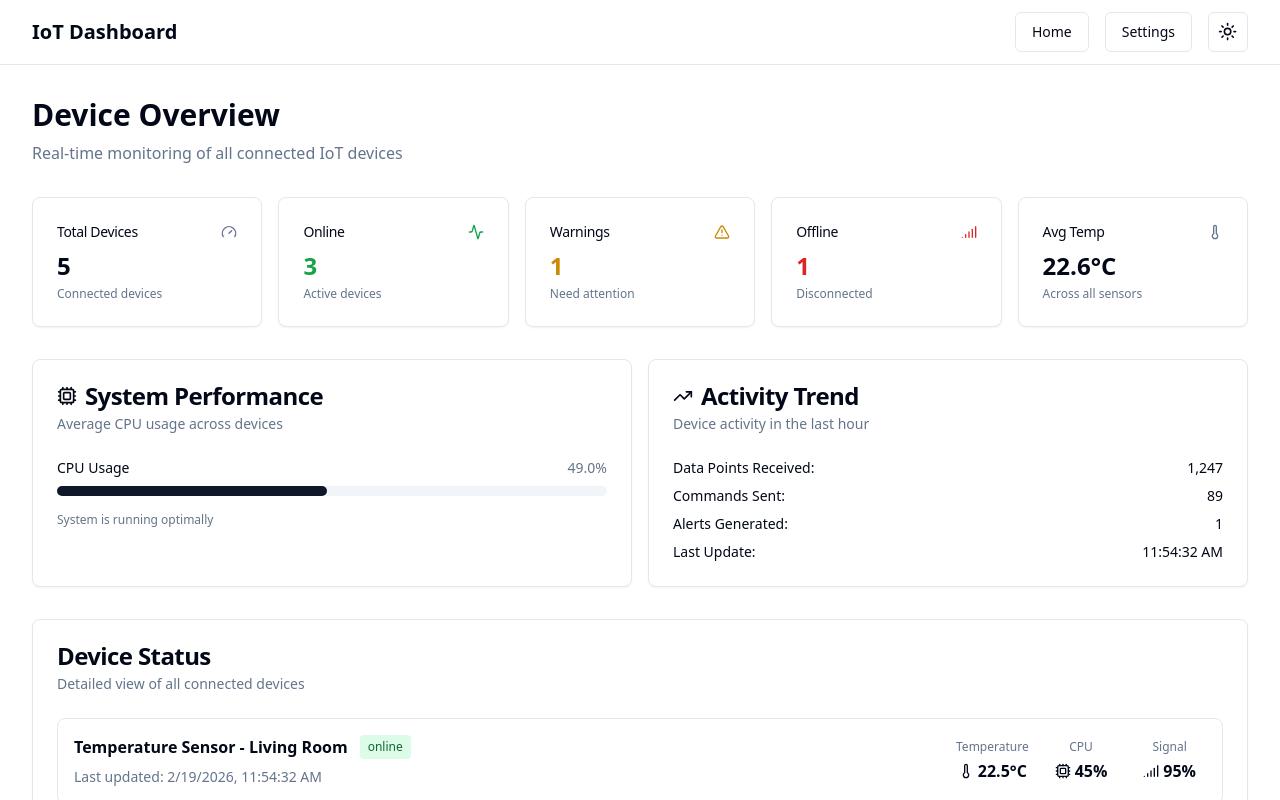
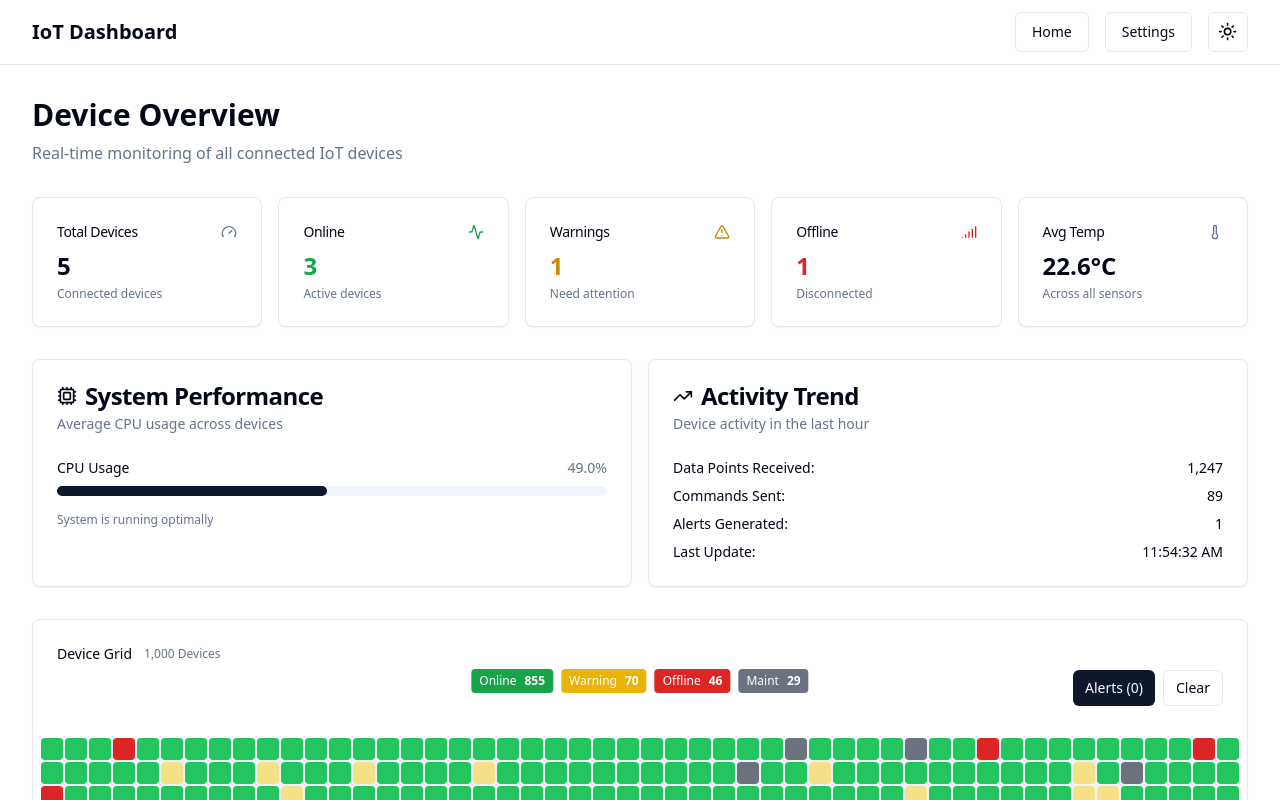
Before and after one commit to bedro96/iothub-controller, a Next.js app: page /iot-dashboard in a window 1280 px wide. Shown: the top 800 px of the page. Built offline with nearby package versions, Linux system fonts and the light colour scheme.

Commit message:
Update files

```diff
--- a/app/iot-dashboard/page.tsx
+++ b/app/iot-dashboard/page.tsx
@@ -6,6 +6,9 @@ import { Button } from "@/components/ui/button"
 import { Card, CardContent, CardDescription, CardHeader, CardTitle } from "@/components/ui/card"
 import { ModeToggle } from "@/components/mode-toggle"
 import { Activity, Cpu, Signal, Thermometer, Gauge, TrendingUp, AlertTriangle } from "lucide-react"
+import dynamic from 'next/dynamic'
+
+const DeviceGrid = dynamic(() => import('@/components/device-grid'), { ssr: false })
 
 type DeviceMetric = {
   id: string
@@ -270,6 +273,11 @@ export default function IoTDashboardPage() {
           </Card>
         </div>
 
+        {/* Device Grid */}
+        <div className="mb-8">
+          <DeviceGrid totalDevices={1000} />
+        </div>
+
         {/* Device List */}
         <Card>
           <CardHeader>
--- /dev/null
+++ b/components/device-grid.tsx
@@ -0,0 +1,154 @@
+"use client"
+
+import React, { useEffect, useMemo, useState } from "react"
+import { Card, CardContent, CardHeader, CardTitle } from "@/components/ui/card"
+import { Button } from "@/components/ui/button"
+
+type Device = {
+  id: string
+  status: 'online' | 'warning' | 'offline' | 'maintenance'
+  temperature: string
+  humidity: string
+  lastSeen: string
+}
+
+export default function DeviceGrid({ totalDevices = 1000 }: { totalDevices?: number }) {
+  const [devices, setDevices] = useState<Device[]>([])
+  const [alerts, setAlerts] = useState<{ message: string; severity: string; time: Date }[]>([])
+
+  const DEVICE_TYPES = useMemo(() => ['Sensor','Gateway','Controller','Actuator','Camera'], [])
+
+  useEffect(() => {
+    initDevices()
+    const interval = setInterval(refreshDevices, 5000)
+    return () => clearInterval(interval)
+    // eslint-disable-next-line react-hooks/exhaustive-deps
+  }, [])
+
+  function getRandomStatus() {
+    const rand = Math.random()
+    if (rand < 0.85) return 'online'
+    if (rand < 0.92) return 'warning'
+    if (rand < 0.97) return 'offline'
+    return 'maintenance'
+  }
+
+  function initDevices() {
+    const arr: Device[] = []
+    for (let i = 0; i < totalDevices; i++) {
+      arr.push({
+        id: `DEV-${String(i + 1).padStart(4,'0')}`,
+        status: getRandomStatus(),
+        temperature: (20 + Math.random() * 15).toFixed(1),
+        humidity: String(Math.floor(40 + Math.random() * 30)),
+        lastSeen: new Date(Date.now() - Math.random() * 300000).toISOString(),
+      })
+    }
+    setDevices(arr)
+  }
+
+  function refreshDevices() {
+    setDevices(prev => {
+      if (prev.length === 0) return prev
+      const copy = [...prev]
+      const updateCount = Math.max(1, Math.floor(totalDevices * 0.05))
+      const indices = new Set<number>()
+      while (indices.size < updateCount) indices.add(Math.floor(Math.random() * totalDevices))
+      indices.forEach(i => {
+        const old = copy[i]
+        const newStatus = getRandomStatus()
+        copy[i] = { ...old, status: newStatus, temperature: (20 + Math.random() * 15).toFixed(1), humidity: String(Math.floor(40 + Math.random() * 30)), lastSeen: new Date().toISOString() }
+        if (old.status !== newStatus) {
+          if (newStatus === 'offline') addAlert(`Device ${copy[i].id} went offline`, 'critical')
+          if (newStatus === 'warning') addAlert(`Device ${copy[i].id} warning`, 'warning')
+        }
+      })
+      return copy
+    })
+  }
+
+  function addAlert(message: string, severity: string) {
+    setAlerts(prev => {
+      const next = [{ message, severity, time: new Date() }, ...prev]
+      return next.slice(0, 10)
+    })
+  }
+
+  const counts = useMemo(() => {
+    const result = { online: 0, warning: 0, offline: 0, maintenance: 0 }
+    devices.forEach(d => { result[d.status] = (result as any)[d.status] + 1 })
+    return result
+  }, [devices])
+
+  const [showAlerts, setShowAlerts] = useState(false)
+
+  return (
+    <Card>
+      <CardHeader className="relative">
+        <div className="flex items-center gap-3">
+          <h3 className="text-sm font-medium">Device Grid</h3>
+          <div className="text-xs text-muted-foreground">{totalDevices.toLocaleString()} Devices</div>
+        </div>
+
+        {/* Centered status counts */}
+        <div className="absolute left-1/2 top-1/2 transform -translate-x-1/2 -translate-y-1/2 flex items-center gap-2 text-xs">
+          <div className="px-2 py-1 rounded bg-green-600 text-white flex items-center gap-2"><span>Online</span><strong>{counts.online}</strong></div>
+          <div className="px-2 py-1 rounded bg-yellow-500 text-white flex items-center gap-2"><span>Warning</span><strong>{counts.warning}</strong></div>
+          <div className="px-2 py-1 rounded bg-red-600 text-white flex items-center gap-2"><span>Offline</span><strong>{counts.offline}</strong></div>
+          <div className="px-2 py-1 rounded bg-gray-500 text-white flex items-center gap-2"><span>Maint</span><strong>{counts.maintenance}</strong></div>
+        </div>
+
+        {/* Right-aligned action buttons */}
+        <div className="ml-auto flex items-center gap-2">
+          <Button size="sm" variant="default" onClick={() => setShowAlerts(true)}>{`Alerts (${alerts.length})`}</Button>
+          <Button size="sm" variant="outline" onClick={() => setAlerts([])}>Clear</Button>
+        </div>
+      </CardHeader>
+
+      {/* Compact body: only the grid (no aside) */}
+      <CardContent className="p-2">
+        <div
+          className="device-grid bg-muted rounded"
+          style={{ display: 'grid', gridTemplateColumns: `repeat(50, minmax(0,1fr))`, gap: '2px' }}
+        >
+          {devices.map((d, i) => (
+            <div
+              key={d.id}
+              data-index={i}
+              className={`device-pixel rounded-sm transform transition-transform duration-150 ease-in-out ${d.status === 'online' ? 'bg-green-500' : d.status === 'warning' ? 'bg-yellow-400 animate-pulse' : d.status === 'offline' ? 'bg-red-600' : 'bg-gray-500'}`}
+              style={{ width: '100%', paddingBottom: '100%', position: 'relative' }}
+              title={`${d.id} • ${d.status}`}
+            />
+          ))}
+        </div>
+      </CardContent>
+
+      {/* Alerts overlay */}
+      {showAlerts && (
+        <div className="fixed inset-0 z-50 flex items-center justify-center">
+          <div className="absolute inset-0 bg-black/60" onClick={() => setShowAlerts(false)} />
+          <div className="relative w-full max-w-2xl bg-card p-4 rounded shadow-lg z-10">
+            <div className="flex items-center justify-between mb-4">
+              <h4 className="text-lg font-medium">Alerts ({alerts.length})</h4>
+              <div className="flex gap-2">
+                <Button size="sm" variant="outline" onClick={() => setAlerts([])}>Clear</Button>
+                <Button size="sm" variant="default" onClick={() => setShowAlerts(false)}>Close</Button>
+              </div>
+            </div>
+            <div className="space-y-2 max-h-80 overflow-y-auto text-sm">
+              {alerts.length === 0 && <div className="text-muted-foreground">No alerts</div>}
+              {alerts.map((a, idx) => (
+                <div key={idx} className={`p-2 rounded ${a.severity === 'critical' ? 'border-l-4 border-red-600' : a.severity === 'warning' ? 'border-l-4 border-yellow-400' : ''}`}>
+                  <div className="flex justify-between">
+                    <div>{a.message}</div>
+                    <div className="text-muted-foreground text-xs">{a.time.toLocaleTimeString()}</div>
+                  </div>
+                </div>
+              ))}
+            </div>
+          </div>
+        </div>
+      )}
+    </Card>
+  )
+}
```
